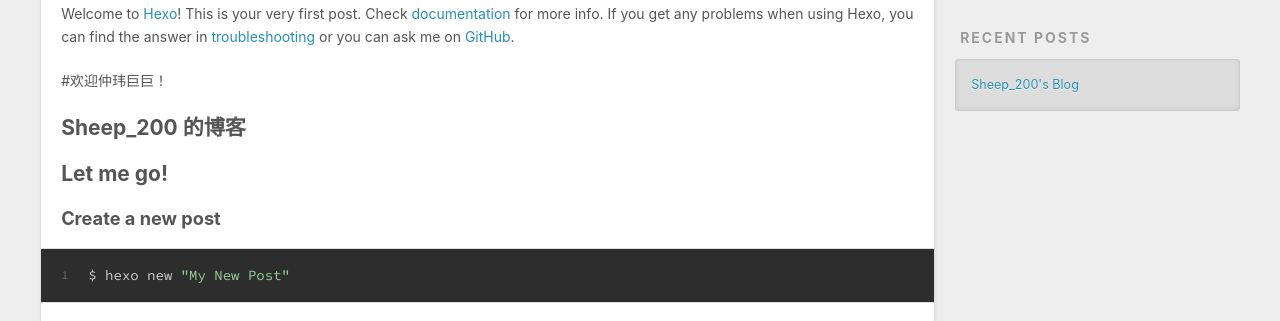
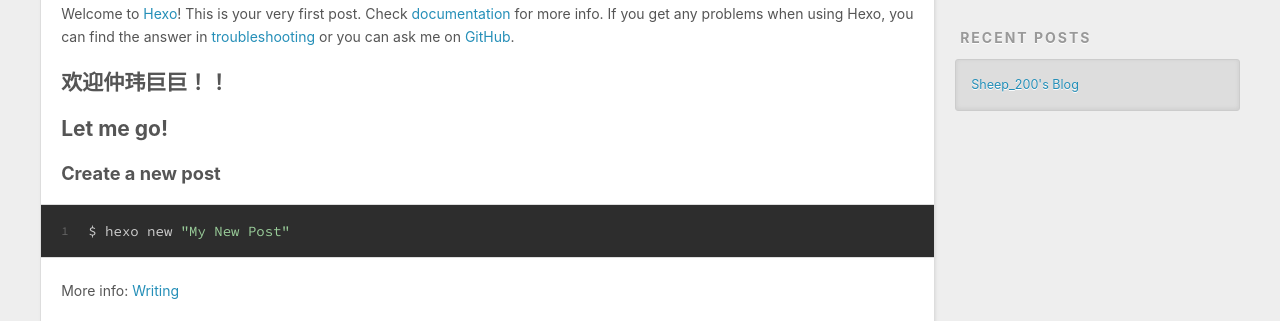
Before and after one commit to sheep200/sheep200.github.io, a plain HTML site: page index.html in a window 1280 px wide. Shown: the part 450-771 px from the top of the page. Drawn offline with nearby package versions, Linux system fonts and the light colour scheme.

Commit message:
Site updated: 2021-08-03 18:24:36

```diff
--- a/index.html
+++ b/index.html
@@ -87,8 +87,7 @@
     <div class="article-entry" itemprop="articleBody">
 
         <p>Welcome to <a target="_blank" rel="noopener" href="https://hexo.io/">Hexo</a>! This is your very first post. Check <a target="_blank" rel="noopener" href="https://hexo.io/docs/">documentation</a> for more info. If you get any problems when using Hexo, you can find the answer in <a target="_blank" rel="noopener" href="https://hexo.io/docs/troubleshooting.html">troubleshooting</a> or you can ask me on <a target="_blank" rel="noopener" href="https://github.com/hexojs/hexo/issues">GitHub</a>.</p>
-<p>#欢迎仲玮巨巨！</p>
-<h2 id="Sheep-200-的博客"><a href="#Sheep-200-的博客" class="headerlink" title="Sheep_200 的博客"></a>Sheep_200 的博客</h2><h2 id="Let-me-go"><a href="#Let-me-go" class="headerlink" title="Let me go!"></a>Let me go!</h2><h3 id="Create-a-new-post"><a href="#Create-a-new-post" class="headerlink" title="Create a new post"></a>Create a new post</h3><figure class="highlight bash"><table><tr><td class="gutter"><pre><span class="line">1</span><br></pre></td><td class="code"><pre><span class="line">$ hexo new <span class="string">&quot;My New Post&quot;</span></span><br></pre></td></tr></table></figure>
+<h2 id="欢迎仲玮巨巨！！"><a href="#欢迎仲玮巨巨！！" class="headerlink" title="欢迎仲玮巨巨！！"></a>欢迎仲玮巨巨！！</h2><h2 id="Let-me-go"><a href="#Let-me-go" class="headerlink" title="Let me go!"></a>Let me go!</h2><h3 id="Create-a-new-post"><a href="#Create-a-new-post" class="headerlink" title="Create a new post"></a>Create a new post</h3><figure class="highlight bash"><table><tr><td class="gutter"><pre><span class="line">1</span><br></pre></td><td class="code"><pre><span class="line">$ hexo new <span class="string">&quot;My New Post&quot;</span></span><br></pre></td></tr></table></figure>
 
 <p>More info: <a target="_blank" rel="noopener" href="https://hexo.io/docs/writing.html">Writing</a></p>
 <h3 id="Run-server"><a href="#Run-server" class="headerlink" title="Run server"></a>Run server</h3><figure class="highlight bash"><table><tr><td class="gutter"><pre><span class="line">1</span><br></pre></td><td class="code"><pre><span class="line">$ hexo server</span><br></pre></td></tr></table></figure>
```
Also changed, not shown: 2021/08/03/hello-world/index.html (+4 -5 lines).
